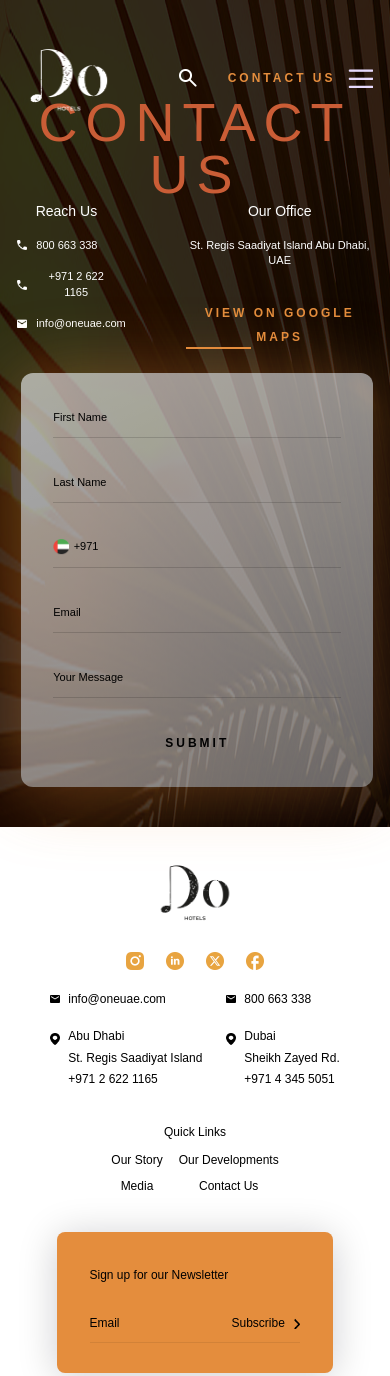
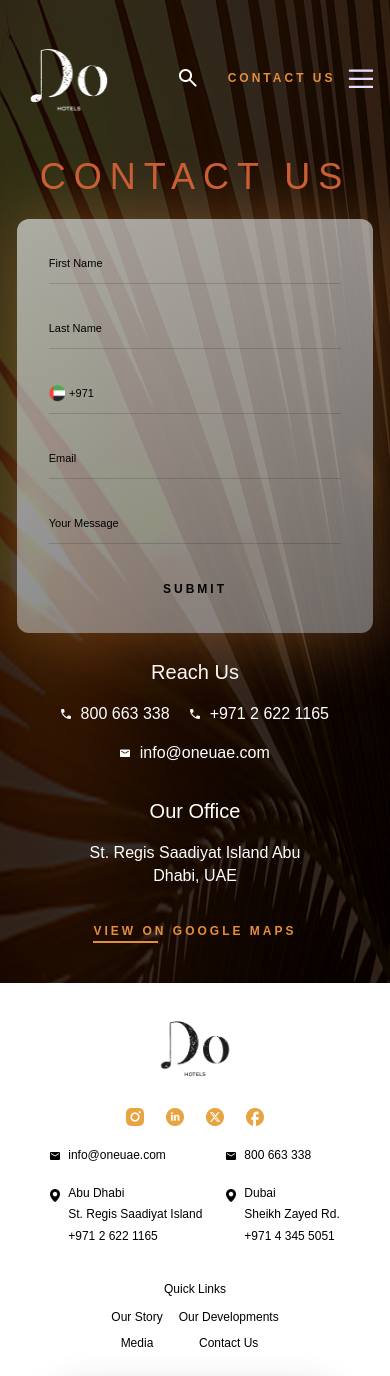
Before and after one commit to prashant2024-max/do-hotels, a plain HTML site: page contact_us.html in a window 390 px wide. Shown: the top 1376 px of the page. Drawn offline with nearby package versions, Linux system fonts and the light colour scheme; a web font is replaced by a local one.

Commit message:
contact page with responsive

```diff
--- a/assets/css/svg-device.css
+++ b/assets/css/svg-device.css
@@ -83,6 +83,15 @@
     .hmMediaSlideTxt {max-width: 100%;}
     .hmMediaSlideImg {max-width: 100%;}
 
+    .registerSecContFrm,.contactPgCont .registerContForm{max-width:100%;width:100%;}
+    .deskCont{display: none;}
+    .mobileCont{display: block;}
+    .contactInfoNo,.contactInfoAdd{text-align: center;}
+    .contactInfoNo{margin-right:0px;}
+    .contactInfo-a, .contactInfo-p{justify-content: center;display: inline-flex;width: 100%;}
+    .contactInfoMapBtn{display:flex;justify-content:center;}
+    .contactInfoAdd{margin: auto;margin-top: 2em;}
+    .contactInfo-a:not(:last-child){width: auto;margin-inline: 0.5em;}
 }
 @media only screen and (max-width:610px){
     :root{--main-title:54px;--sub-title:22px;--Sub_Heading:16px;--body:14px;--body-sub:11px;--secGap:40px;}
@@ -137,7 +146,8 @@
     .hmMediaSlideTxt button.slick-next, .hmMediaSlideTxt button.slick-prev {width: 43px; height: 43px;}
 
     /* contact */
-    .registerSecContTxt .comm_Title {font-size: 54px;}
+    .registerSecContTxt .comm_Title {font-size: 36px;}
+    .contactPgCont{padding-top:calc(var(--secGap) * 4);}
 
 }
 @media only screen and (max-width:550px){
@@ -149,6 +159,8 @@
     .destiniBoxTxt {padding: 0;}
     .hmMediaBox{padding: 2.5em 0;}
     .registerSec{padding: 6em 0 2.5em;}
+    .contactPgCont{padding-top:calc(var(--secGap) * 4);}
+
 }
 @media only screen and (max-width:460px){
     .registerSecFrm-0{transform:translate(50%,-90%);}
--- a/assets/css/svg-style.css
+++ b/assets/css/svg-style.css
@@ -431,8 +431,8 @@ border-radius: 10px;}
 .contactPgCont .registerSecContTxt .comm_Title{color: var(--primary-color);font-weight: var(--fw-medium);line-height: 0.97;letter-spacing: 8px;font-family: var(--primary-font);}
 .contactPgCont .registerSecContTxt{display:flex;flex-direction:column;justify-content: space-between;}
 .contactInfo-a > img{max-width:10px;}
-.contactInfoTitle > *{font-size: var(--body);font-weight: var(--fw-medium);line-height: 1.5;font-family: var(--primary-font);color: var(--White);text-transform: capitalize;}
-.contactInfo-a > a,.contactInfo-p > p{font-size: var(--body-sub);font-weight: var(--fw-light);font-family: var(--primary-font);line-height: 1.4;color: var(--White);}
+.contactInfoTitle > *{font-size: 20px;font-weight: var(--fw-medium);line-height: 1.5;font-family: var(--primary-font);color: var(--White);text-transform: capitalize;}
+.contactInfo-a > a,.contactInfo-p > p{font-size: 16px;font-weight: var(--fw-light);font-family: var(--primary-font);line-height: 1.4;color: var(--White);}
 .contactInfo-a,.contactInfo-p{margin-top: 1em;gap: 0.6em;}
 .contactInfoNo{margin-right: 70px;}
 .contactInfoAdd{max-width: 220px;}
```
